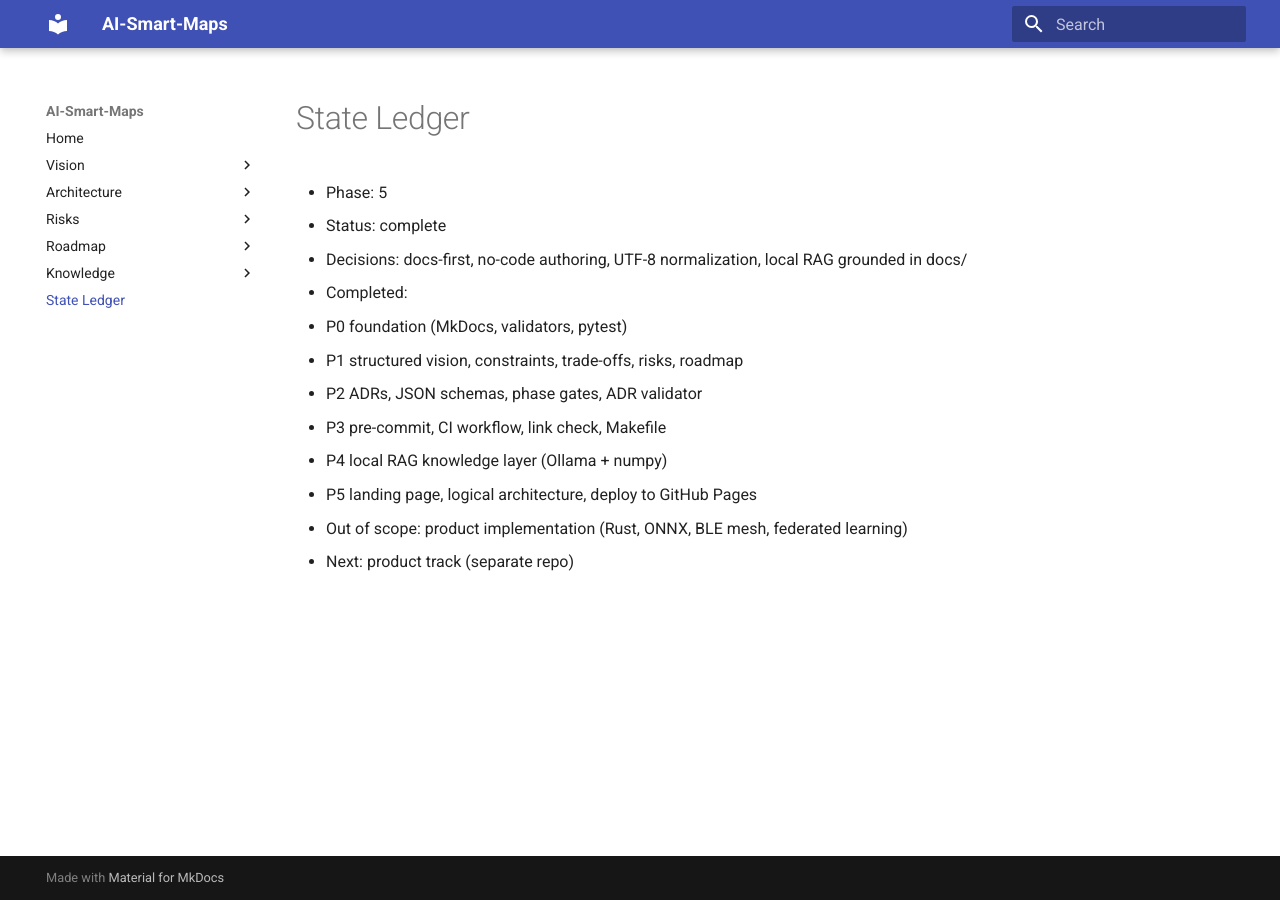
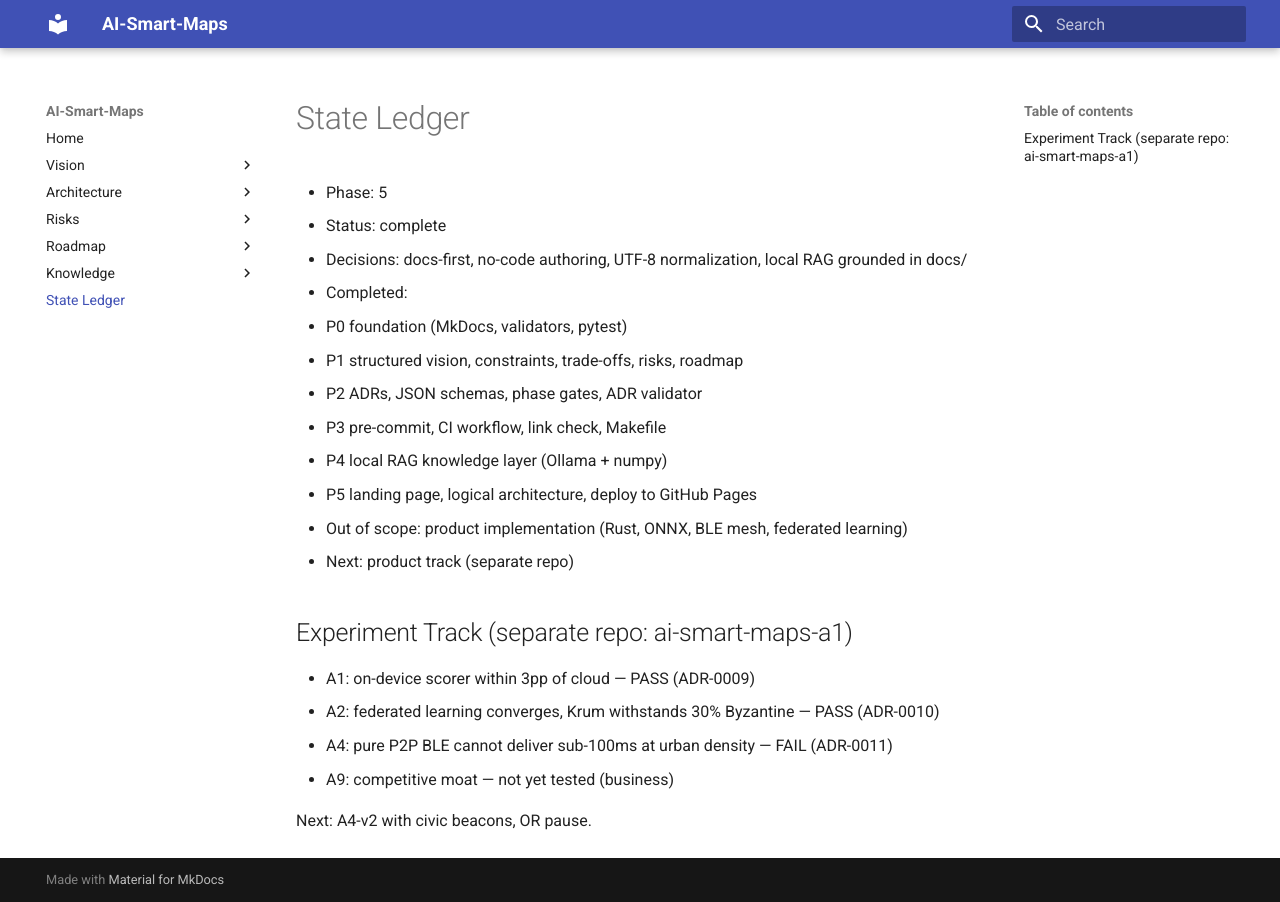
Before and after one commit to djibal/ai-smart-maps, an MkDocs documentation site: the page built from docs/_state/ledger.md, in a window 1280 px wide. Built offline with MkDocs 1.6.1 and Material for MkDocs 9.7.7, drawn with Linux system fonts in a browser that asks for light colours.

Commit message:
ledger: record A1/A2/A4 outcomes

```diff
--- a/docs/_state/ledger.md
+++ b/docs/_state/ledger.md
@@ -12,3 +12,12 @@
   - P5 landing page, logical architecture, deploy to GitHub Pages
 - Out of scope: product implementation (Rust, ONNX, BLE mesh, federated learning)
 - Next: product track (separate repo)
+
+## Experiment Track (separate repo: ai-smart-maps-a1)
+
+- A1: on-device scorer within 3pp of cloud — PASS (ADR-0009)
+- A2: federated learning converges, Krum withstands 30% Byzantine — PASS (ADR-0010)
+- A4: pure P2P BLE cannot deliver sub-100ms at urban density — FAIL (ADR-0011)
+- A9: competitive moat — not yet tested (business)
+
+Next: A4-v2 with civic beacons, OR pause.
```
